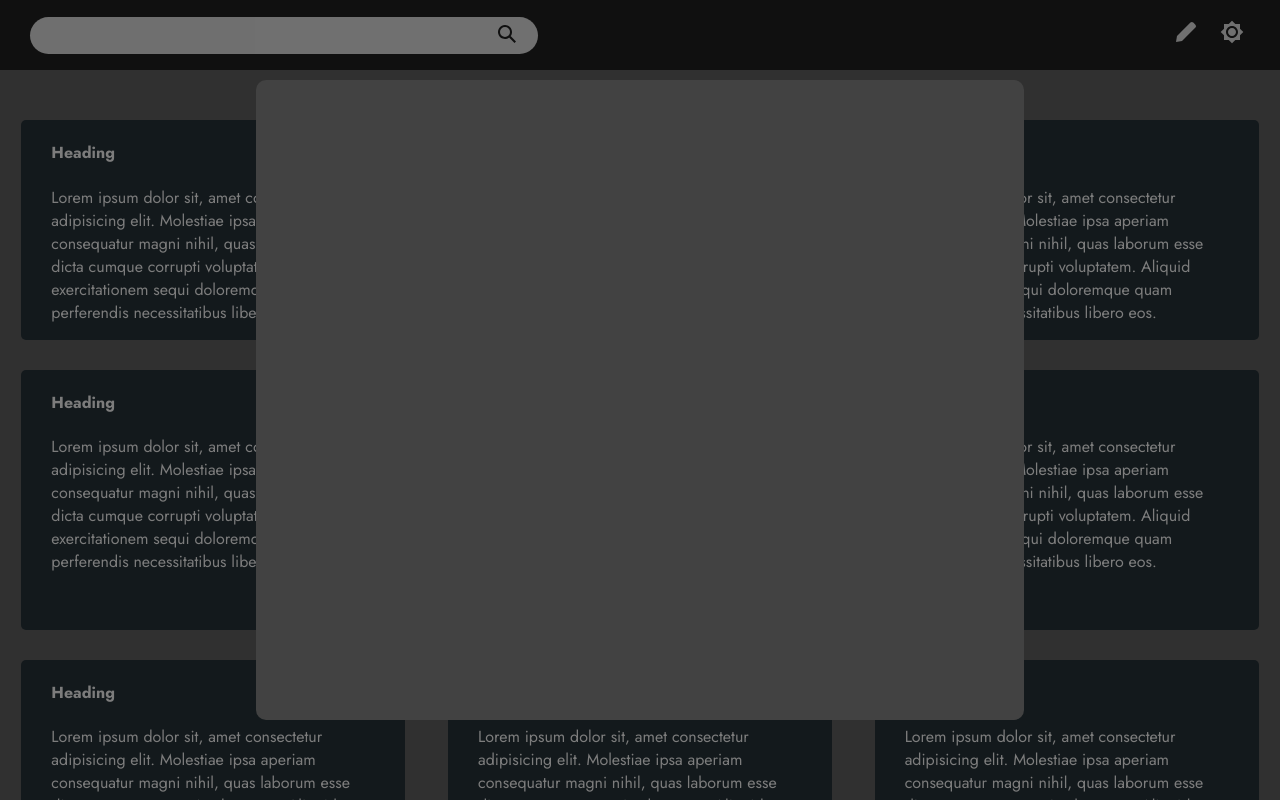
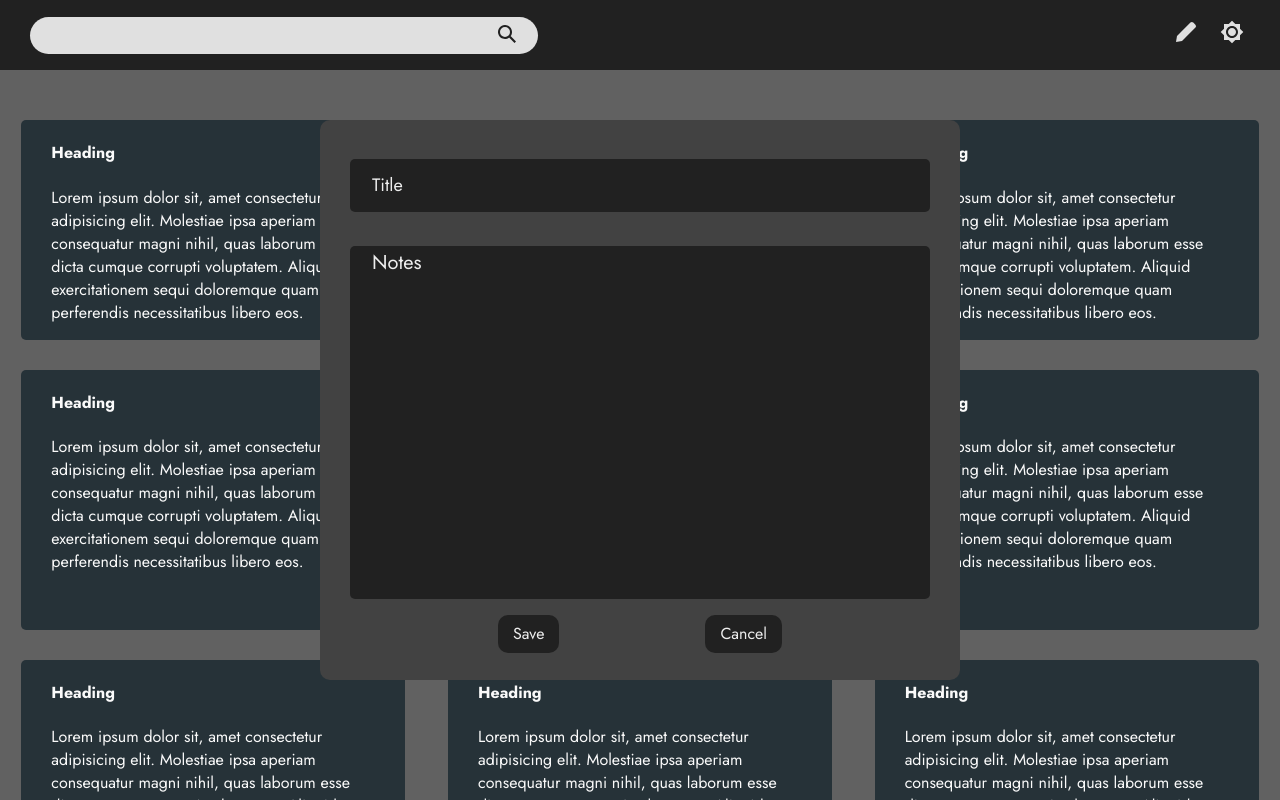
Before and after one commit to logon2ashwin/react-notesApp, a React app: page / in a window 1280 px wide. Both pictures are taken after a click on the element 1191 px from the left and 35 px from the top of the page. Shown: the top 800 px of the page. Built offline with nearby package versions, Linux system fonts and the light colour scheme.

Commit message:
added create Note modal

```diff
--- a/package.json
+++ b/package.json
@@ -10,7 +10,8 @@
   "license": "ISC",
   "dependencies": {
     "react": "^16.13.1",
-    "react-dom": "^16.13.1"
+    "react-dom": "^16.13.1",
+    "react-transition-group": "^4.3.0"
   },
   "devDependencies": {
     "@babel/core": "^7.9.6",
--- a/src/commons/scss/appStyles.scss
+++ b/src/commons/scss/appStyles.scss
@@ -24,6 +24,8 @@ body {
     --appCreateNoteBG: #283593;
     --appCreateOverlay: rgba(236, 227, 227, 0.5);
 
+    --appInputboxText: #E8EAF6;
+
     margin: 0;
     background-color: var(--appBodyBg);
     font-family: 'Jost';
@@ -43,10 +45,42 @@ body[data-theme='dark'] {
     --appCreateNoteBG: #424242;
     --appCreateOverlay: rgba(0,0,0,0.5);
 
+    --appInputboxText: #EEEEEE;
 
     background-color: var(--appBodyBg);
 
 }
+
+.fade-enter {
+    opacity: 0;
+}
+.fade-enter-active {
+    opacity: 1;
+    animation: zoomin 200ms normal;
+    transition: all 200ms ease-in;
+}
+
+.fade-exit {
+    opacity: 1;
+}
+.fade-exit-active {
+    opacity: 0;
+    animation: zoomin 200ms reverse;
+    transition: opacity 200ms ease-in;
+}
+
+@keyframes zoomin {
+    0% {
+        width: 0%;
+        height: 0%;
+    }
+
+    100% {
+        width: 50%;
+        height: 70%;
+    }
+}
+
 
 body.transition,
 body.transition *,
--- a/src/components/CreateNote/CreateNote.jsx
+++ b/src/components/CreateNote/CreateNote.jsx
@@ -3,8 +3,21 @@ import './CreateNote.scss';
 
 const CreateNote = props => {
   return (
-    <div className={`create-note-overlay ${props.showCreatePopUp ? 'visible' : 'hidden' }`} onClick={props.toggleCreateNote}>
-      <div className={`create-note ${props.showCreatePopUp ? 'opened' : 'closed'}`}> </div>
+    <div className='create-note'>
+      <form className='note-form-container'>
+        <div className='note-title-holder'>
+          <input className='note-title-input' type='text' name='name' placeholder="Title" />
+        </div>
+        <div className='note-body-holder'>
+          <textarea className='note-text-area' name='notes' placeholder="Notes"></textarea>
+        </div>
+        <div className="note-button-grid">
+          <div className="note-button-holder">
+            <button>Save</button>
+            <button>Cancel</button>
+          </div>
+        </div>
+      </form>
     </div>
   );
 };
--- a/src/components/CreateNote/CreateNote.scss
+++ b/src/components/CreateNote/CreateNote.scss
@@ -1,47 +1,86 @@
 @import '../../commons/scss/appStyles.scss';
 
-.create-note-overlay {
-    position: fixed;
-    top: 0;
-    left: 0;
-    width: 100%;
-    height: 100%;
-    background-color: var(--appCreateOverlay);
-    z-index: 9;
-    align-items: center;
-    justify-content: center;
-    cursor: pointer;
-    display: flex;
 .create-note {
+    position: absolute;
+    top: 50%;
+    left: 50%;
+    transform: translate(-50%,-50%);
     cursor: default;
-        width: 60%;
-        height: 80%;
+    width: 50%;
+    height: 70%;
     background-color: var(--appCreateNoteBG);
     border-radius: 10px;
-        &.opened {
-            animation: zoomin 0.2s;
-        }
-        &.closed {
-            animation: zoomin 0.2s reverse;
+    .note-form-container {
+        margin: 15px 0 15px 0;
+        height: 90%;
+        display: grid;
+        grid-template-rows: 20% 70% 10%;
+        row-gap: 10px;
+        font-family: 'Jost';
+        .note-title-holder {
+            @extend .note-holders;
+            align-items: center;
+            .note-title-input {
+                @extend .input-field;
+                transition: all 0.3s ease;
+                height: 50%;
+                &::placeholder {
+                    color: var(--appInputboxText);
                 }
             }
-    &.visible {
-        // opacity: 1;
         }
-    &.hidden {
-        // opacity: 0;
-        display: none;
+        .note-body-holder {
+            @extend .note-holders;
+            .note-text-area {
+                @extend .input-field;
+                resize: none;
+                overflow: scroll;
+                &::placeholder {
+                    color: var(--appInputboxText);
+                    font-size: 20px;
+                }
+            }
+        }
+        .note-button-grid {
+            @extend .note-holders;
+            .note-button-holder {
+                display: flex;
+                justify-content: space-evenly;
+                align-items: center;
+                width: 90%;
+                button {
+                    font-family: 'jost';
+                    background-color: var(--appNavBgColor);
+                    color: var(--appInputboxText);
+                    height: 75%;
+                    font-size: 16px;
+                    border: none;
+                    border-radius: 10px;
+                    padding: 0px 15px;
+                    cursor: pointer;
+                    outline: none;
+                    transition: box-shadow ease 0.5s;
+                    &:hover {
+                        box-shadow: 0px 0 10px 0 var(--appInputboxText);
+                    }
+                }
+            }
+        }
     }
 }
 
-@keyframes zoomin {
-    from {
-       transform: scale(0.7);
-       opacity: 0;
+.note-holders {
+    display: flex;
+    justify-content: center;
 }
-
-    to {
-        transform: scale(1);
-        opacity: 1;
+.input-field {
+    font-size: 18px;
+    font-family: jost;
+    width: 90%;
+    background-color: var(--appNavBgColor);
+    border: 0;
+    outline: none;
+    color: var(--appInputboxText);
+    border-radius: 5px;
+    text-indent:20px;
 }
-}
--- a/src/index.jsx
+++ b/src/index.jsx
@@ -3,6 +3,7 @@ import NavBar from './components/Navbar/Navbar';
 import NotesList from './components/NotesList/NotesList';
 import CreateNote from './components/CreateNote/CreateNote';
 import './commons/scss/appStyles.scss';
+import { CSSTransition } from 'react-transition-group';
 
 const HomeComponent = (props) => {
   const [theme, setTheme] = useState('dark');
@@ -33,7 +34,9 @@ const HomeComponent = (props) => {
     <Fragment>
       <NavBar theme={theme} switchTheme={toggleTheme} toggleCreateNote={toggleCreateNotePopup} />
       <NotesList />
-      <CreateNote showCreatePopUp={showCreateNote} toggleCreateNote={toggleCreateNotePopup} />
+      <CSSTransition in={showCreateNote} timeout={200} classNames="fade" unmountOnExit>
+        <CreateNote showCreatePopUp={showCreateNote} toggleCreateNote={toggleCreateNotePopup} />
+      </CSSTransition>
     </Fragment>
   );
 };
```
Lines whose indentation alone changed are shown as unchanged.
